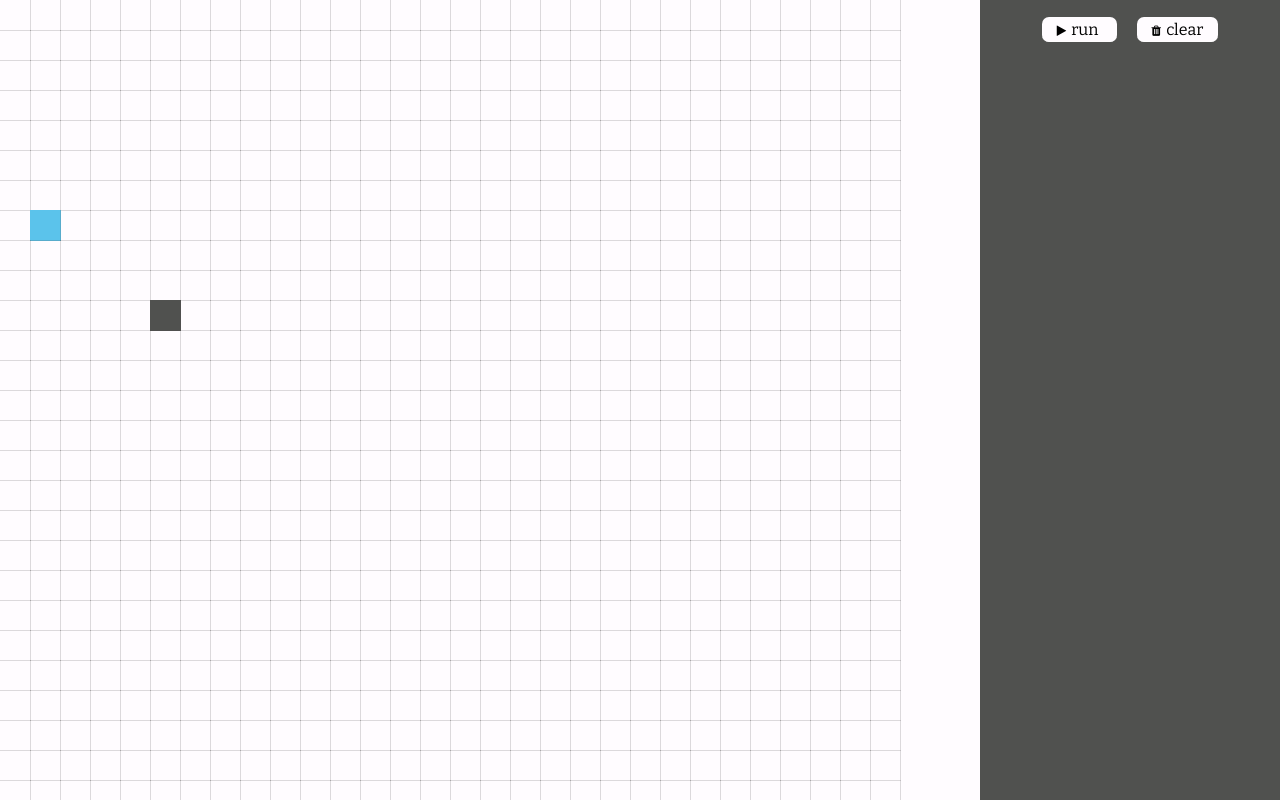
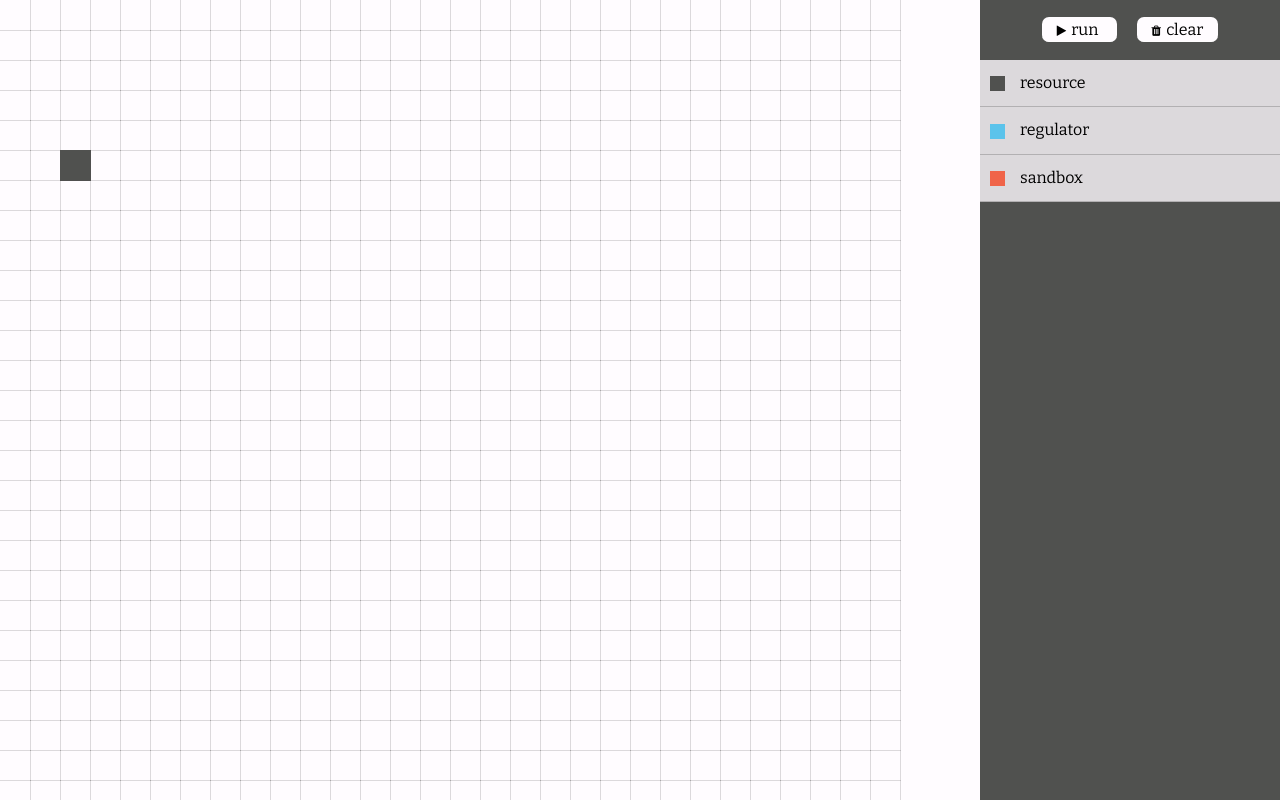
Before and after one commit to dudeofea/js-mfm, a website: page index.html in a window 1280 px wide. Both pictures are taken after a click on the element 15 px from the left and 15 px from the top of the page. Drawn offline with nearby package versions, Linux system fonts and the light colour scheme.

Commit message:
added sandbox atom / legend

```diff
--- a/index.html
+++ b/index.html
@@ -20,5 +20,6 @@
 				clear
 			</div>
 		</div>
+		<ul id="atom-legend" class="atom-legend"></ul>
 	</div>
 </body>
--- a/index.js
+++ b/index.js
@@ -1,4 +1,5 @@
 $(window).load(function(){
+	//create the grid
 	var grid_container = $("#grid");
 	var height = 30;
 	var width = 30;
@@ -9,6 +10,7 @@
 			grid_container.append('<div class="tile" '+style+'></div>');
 		}
 	}
+	//load all tile element and link to each other
 	var tiles = $("#grid .tile");
 	for (var i = 0; i < tiles.length; i++) {
 		tiles[i].top = tiles[i-width];
@@ -19,31 +21,51 @@
 			tiles[i].right = tiles[i+1];
 		tiles[i].onclick = add_atom_onclick;
 	}
-	console.log(tiles);
+	//add all atom functions to sidebar menu
+	var legend = $("#atom-legend");
+	var atoms = [
+		resource,
+		regulator,
+		sandbox
+	];
+	for (var i = 0; i < atoms.length; i++) {
+		legend.append('<li><div class="color-icon" style="background-color:'+atoms[i].color+'"></div>'+atoms[i].name+'</li>');
+	}
+	var legend_elem = legend.children();
+	for (var i = 0; i < legend_elem.length; i++) {
+		legend_elem[i].atom_fn = atoms[i];
+		legend_elem[i].onclick = select_atom_onclick;
+	}
+	selected = resource
 });
 var latency = 50;
+var selected;
 
+//select an atom from legend
+function select_atom_onclick(e){
+	selected = e.target.atom_fn;
+}
 //add an atom to an element via UI
 function add_atom_onclick(e){
-	add_atom(e.target, regulator);
+	add_atom(e.target, selected);
 }
 //add an atom to an element (deletes whatever's currently there)
-function add_atom(e, fn){
-	if(!e || !fn){ return; }
+function add_atom(e, atom){
+	if(!e || !atom || !atom.run){ return; }
 	//set color
-	$(e).css('background-color', fn.color);
+	$(e).css('background-color', atom.color);
 	//run atom's function
 	clearTimeout(e.timeout);
-	e.fn = fn;
-	e.timeout = setTimeout(fn.bind(null, e, function(){
-		add_atom(e, e.fn);
+	e.atom = atom;
+	e.timeout = setTimeout(atom.run.bind(atom, e, function(){
+		add_atom(e, e.atom);
 	}), latency);
 }
 //clear an element of anything in it
 function delete_atom(e){
 	if(!e){ return; }
 	clearTimeout(e.timeout);
-	e.fn = null;
+	e.atom = null;
 	e.timeout = null;
 	$(e).css('background-color', '');
 }
@@ -56,7 +78,7 @@
 function move_random(e){
 	var sel = pick_random(e);
 	if(sel && sel.timeout == null){
-		add_atom(sel, e.fn);
+		add_atom(sel, e.atom);
 		delete_atom(e);
 	}
 }
@@ -70,8 +92,8 @@
 	}
 }
 //create an atom in a random spot around you
-function create_random(e, fn){
-	add_atom(pick_random(e), fn);
+function create_random(e, atom){
+	add_atom(pick_random(e), atom);
 }
 //returns true p percent of the time (p is from 0-1)
 function prob(p){
@@ -79,13 +101,18 @@
 }
 
 //moves randomly, does nothing
-function resource(e, callback){
+var resource = {
+	name: "resource",
+	run: function(e, callback){
 		move_random(e);
 		callback();
+	},
+	color: "#50514F"
 }
-resource.color = "#50514F";
 //spawns resource, sometimes duplicates
-function regulator(e, callback){
+var regulator = {
+	name: "regulator",
+	run: function(e, callback){
 		if(prob(0.1)){
 			create_random(e, resource);
 		}
@@ -97,5 +124,29 @@
 		}
 		move_random(e);
 		callback();
+	},
+	color: "#5BC3EB"
 }
-regulator.color = "#5BC3EB";
+//contains things in a box
+var sandbox = {
+	name: "sandbox",
+	run: function(e, callback){
+		//get our index
+		if(e.left && e.left.atom.name == "sandbox" && e.left.atom.x != null){
+			this.x = e.left.atom.x + 1
+			console.log(this, e.left.atom.x + 1);
+		}else{
+			this.x = 0;
+		}
+		if(e.left && !e.left.atom){
+			add_atom(e.right, sandbox);
+		}
+		// if(this.x < width && e.right && !e.right.fn){
+		// 	add_atom(e.right, this);
+		// }
+		callback();
+	},
+	color: "#F06449",
+	height: 4,
+	width: 8
+}
--- a/index.scss
+++ b/index.scss
@@ -148,3 +148,26 @@
 		border-left: none;
 	}
 }
+
+.atom-legend {
+	li {
+		background-color: rgba($palette3, 0.8);
+		vertical-align: middle;
+		padding: 15px 10px;
+		border-bottom: 1px solid rgba($palette1, 0.3);
+		cursor: pointer;
+	}
+	li:hover {
+		background-color: rgba($palette3, 0.9);
+	}
+	li.selected {
+		background-color: rgba($palette3, 1.0);
+	}
+	.color-icon {
+		display: inline-block;
+		vertical-align: middle;
+		width: 15px;
+		height: 15px;
+		margin-right: 15px;
+	}
+}
```
Also changed, not shown: index.css, 1 other file. Lines whose indentation alone changed are shown as unchanged.
